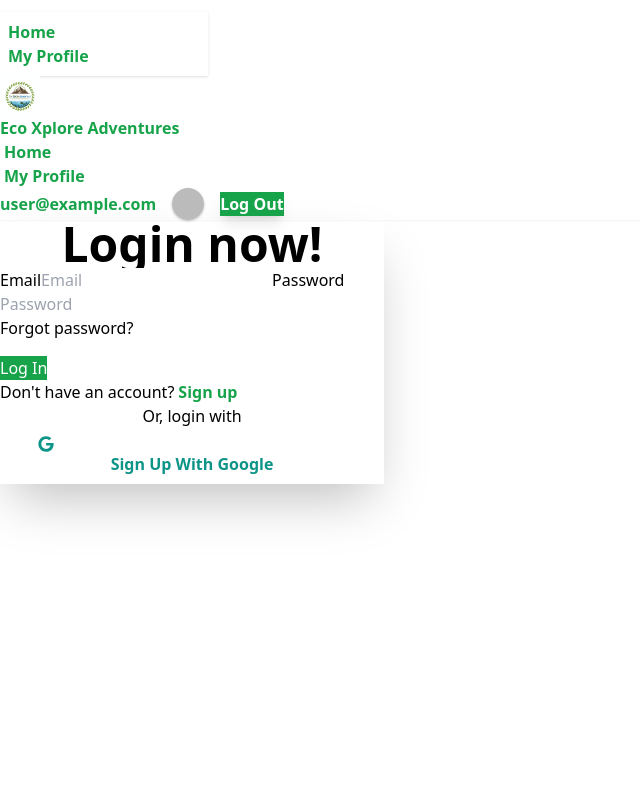
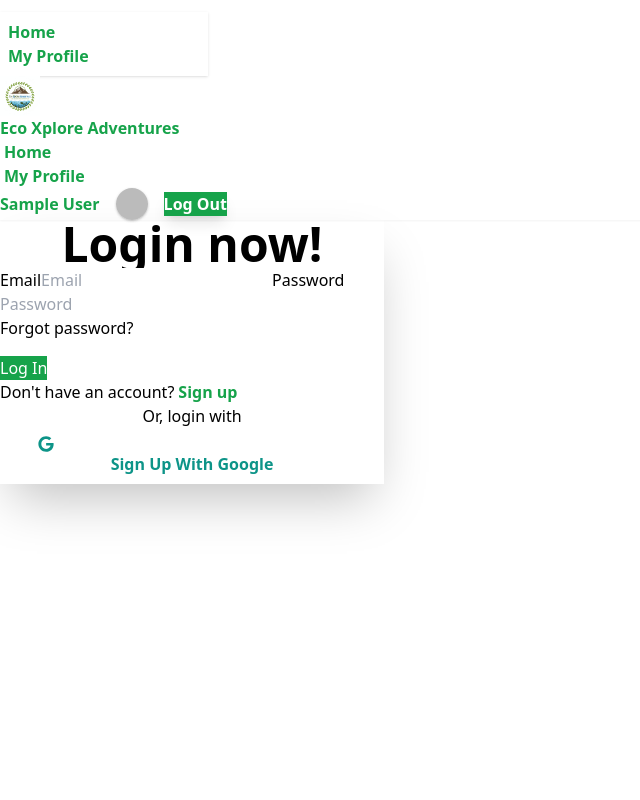
Before and after one commit to dmmalek/eco-xplore-adventures, a React (Vite) app: page /auth/login in a window 1280 px wide. Shown: the top 800 px of the page, without its empty margins (0-640 px from the left). Built offline with nearby package versions, Linux system fonts and the light colour scheme; no server answers; sample sign-in values are in the browser's storage.

Commit message:
add loading component

```diff
--- /dev/null
+++ b/src/component/Loading.jsx
@@ -0,0 +1,9 @@
+const Loading = () => {
+  return (
+    <div className="flex items-center justify-center min-h-screen bg-white">
+      <div className="w-12 h-12 border-4 border-green-500 border-dashed rounded-full animate-spin"></div>
+    </div>
+  );
+};
+
+export default Loading;
--- a/src/component/Navbar.jsx
+++ b/src/component/Navbar.jsx
@@ -70,7 +70,7 @@ const Navbar = () => {
         {user ? (
           <>
             <div className="flex items-center space-x-4">
-              <p>{user?.email}</p>
+              <p>{user?.displayName}</p>
               <NavLink
                 className="w-8 h-8 rounded-full shadow bg-base-100"
                 to="/myprofile"
--- a/src/routes/PrivateRoute.jsx
+++ b/src/routes/PrivateRoute.jsx
@@ -2,12 +2,13 @@ import { useContext } from "react";
 
 import { Navigate, useLocation } from "react-router-dom";
 import { AuthContext } from "../component/context/AuthProvider";
+import Loading from "../component/Loading";
 
 const PrivateRoute = ({ children }) => {
   const { user, loading } = useContext(AuthContext);
   const location = useLocation();
   if (loading) {
-    return <span className="loading loading-bars loading-xl"></span>;
+    return <Loading />;
   }
 
   if (user) {
```
